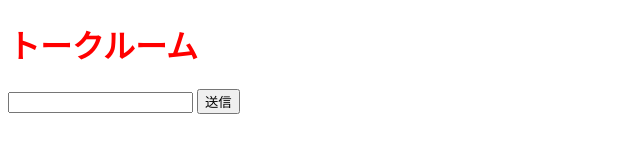
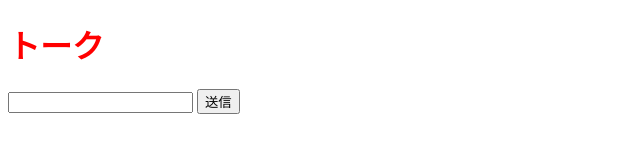
Before and after one commit to YutaSuzuki1219/chatting-app, a website: page index.html in a window 1280 px wide. Shown: the whole page, without its empty margins (0-640 px from the left). Drawn offline with Linux system fonts and the light colour scheme.

Commit message:
modified:   index.html

```diff
--- a/index.html
+++ b/index.html
@@ -6,7 +6,7 @@
     <link rel="stylesheet" href="/style.css" />
   </head>
   <body>
-    <h1 class="app-title">トークルーム</h1>
+    <h1 class="app-title">トーク</h1>
     <ul>
       <!-- posts -->
     </ul>
```
